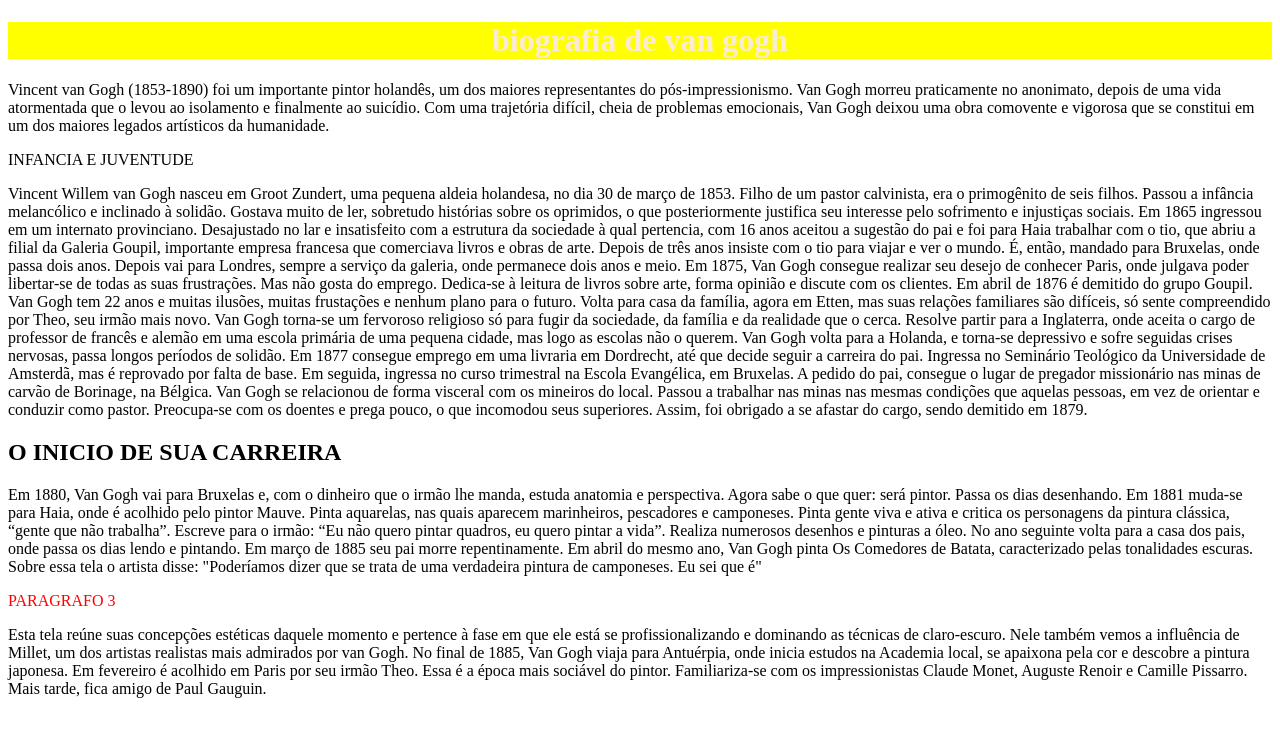
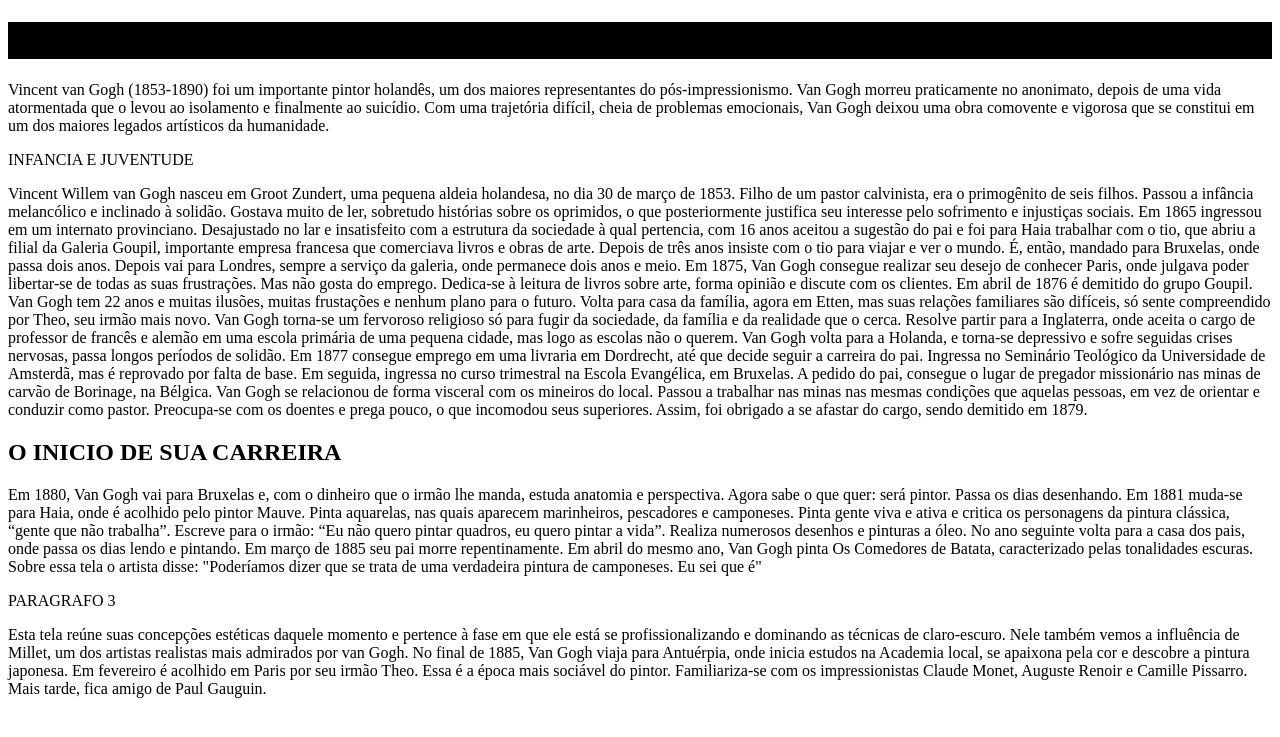
Before and after one commit to marcella190/projeto, a plain HTML site: page index.html in a window 1280 px wide. Shown: the part 27-764 px from the top of the page. Drawn offline with Linux system fonts and the light colour scheme.

Commit message:
Update barbie.css

```diff
--- a/barbie.css
+++ b/barbie.css
@@ -1,10 +1,10 @@
 h1 {
-    background-color: yellow;
+    background-color: black;
     text-align: center;
     }
 
     h1{
-    color: antiquewhite;
+    color: black;
     }
 
     .banana {
@@ -12,5 +12,5 @@ h1 {
     }
 
     .minions {
-      color:red
+      color:black
     }
```
